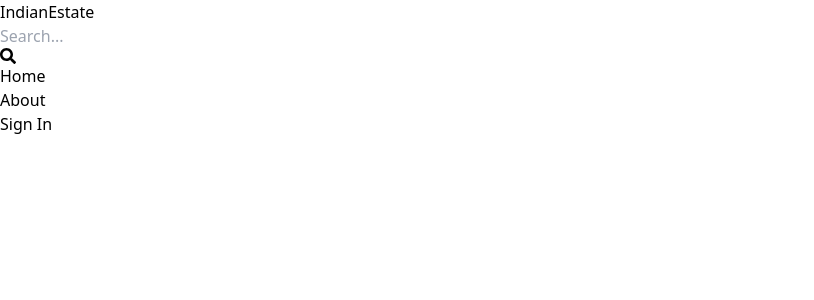
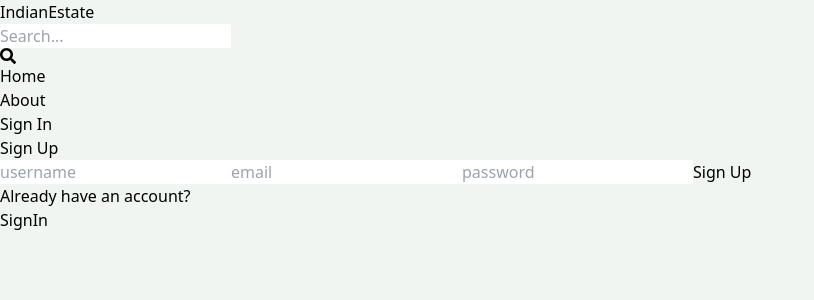
Before and after one commit to walker2u/RealEstateProj, a React (Vite) app in the folder client/: page /signup in a window 1280 px wide. Shown: the top 300 px of the page, without its empty margins (0-814 px from the left). Built offline with nearby package versions, Linux system fonts and the light colour scheme.

Commit message:
sign up page ui

```diff
--- a/client/src/App.jsx
+++ b/client/src/App.jsx
@@ -6,6 +6,7 @@
 import About from './pages/About'
 import SignOut from './pages/SignOut'
 import Header from './components/Header'
+import SignUp from './pages/SignUp'
 
 export default function App() {
   return (
@@ -14,6 +15,7 @@
       <Routes>
         <Route path="/" element={<Home />} />
         <Route path="/signin" element={<SignIn />} />
+        <Route path="/signup" element={<SignUp />} />
         <Route path="/profile" element={<Profile />} />
         <Route path="/about" element={<About />} />
         <Route path="/signout" element={<SignOut />} />
--- a/client/src/index.css
+++ b/client/src/index.css
@@ -1,3 +1,7 @@
 @tailwind base;
 @tailwind components;
 @tailwind utilities;
+
+body {
+    background-color: rgb(241, 245, 241);
+}
--- /dev/null
+++ b/client/src/pages/SignUp.jsx
@@ -0,0 +1,26 @@
+import React from 'react'
+import { Link } from 'react-router-dom'
+
+function SignUp() {
+    return (
+        <div className='p-3 max-w-lg mx-auto'>
+            <h1 className='text-3xl text-center font-semibold my-7'>Sign Up</h1>
+            <form className='flex flex-col gap-4'>
+                <input type="text" placeholder='username' id='username' className='border p-3 rounded-lg' />
+                <input type="email" placeholder='email' id='email' className='border p-3 rounded-lg' />
+                <input type="password" placeholder='password' id='password' className='border p-3 rounded-lg' />
+                <button className='bg-slate-700 text-white p-3 rounded-lg uppercase hover:opacity-95 disabled:opacity-80'>Sign Up</button>
+            </form>
+            <div className='flex gap-2 mt-5'>
+                <p>Already have an account?</p>
+                <Link to={'/signin'}>
+                    <span className='text-blue-700'>
+                        SignIn
+                    </span>
+                </Link>
+            </div>
+        </div>
+    )
+}
+
+export default SignUp
```
